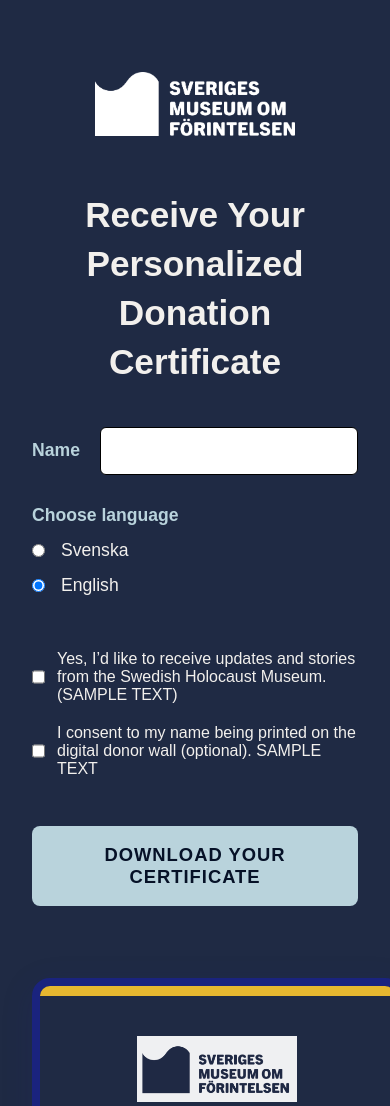
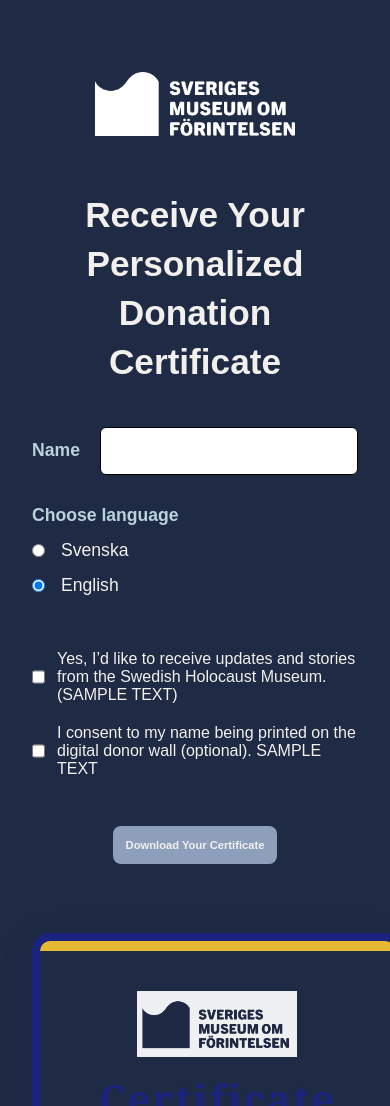
Before and after one commit to minzikimi/fundraiser, a React (Vite) app: page /personal-diploma in a window 390 px wide. Shown: the top 1106 px of the page. Built offline with nearby package versions, Linux system fonts and the light colour scheme; a web font is replaced by a local one.

Commit message:
Feat: Button component - responsiveness updated

```diff
--- a/src/components/Button/Button.module.css
+++ b/src/components/Button/Button.module.css
@@ -6,12 +6,36 @@
   border-radius: 8px;
   cursor: pointer;
   font-family: var(--font-sans);
-    font-size:1rem;
+  font-size: 1rem;
   font-weight: bold;
-    margin:2rem;
+  margin: 2rem;
 }
 
 .button:hover {
   background: var(--color-yellow);
   color: var(--color-midnight);
 }
+
+@media (max-width: 768px) {
+  .button {
+    padding: 1rem;
+    font-size: 1rem;
+    margin: 2rem;
+  }
+}
+
+@media (max-width: 650px) {
+  .button {
+    padding: 1rem;
+    font-size: 0.8rem;
+    margin: 1.8rem;
+  }
+}
+
+@media (max-width: 390px) {
+  .button {
+    padding: 0.8rem;
+    font-size: 0.7rem;
+    margin: 1.8rem;
+  }
+}
--- a/src/pages/ThankYou/PersonalDiploma.module.css
+++ b/src/pages/ThankYou/PersonalDiploma.module.css
@@ -1,5 +1,5 @@
 .container {
-  background-color: #1F2A44;
+  background-color: #1f2a44;
   min-height: 100vh;
   position: relative;
   display: flex;
@@ -7,7 +7,7 @@
   align-items: center;
   justify-content: center;
   padding: 2rem;
-  font-family: 'Arial', sans-serif;
+  font-family: "Arial", sans-serif;
   color: white;
   margin: 0 auto;
 }
@@ -38,9 +38,8 @@ h2 {
 .nameForm label {
   justify-items: center;
   font-weight: 600;
-  color: #B9D3DC;
+  color: #b9d3dc;
   font-size: 1.1rem;
-
 }
 
 .input {
@@ -61,7 +60,7 @@ h2 {
 .language p {
   font-size: 1.1rem;
   font-weight: 600;
-  color: #B9D3DC;
+  color: #b9d3dc;
   margin-bottom: 14px;
 }
 
@@ -82,7 +81,7 @@ h2 {
   gap: 12px;
 }
 
-.button {
+/* .button {
   width: 100%;
   max-width: 500px;
   background-color: #B9D3DC;
@@ -97,4 +96,4 @@ h2 {
   text-transform: uppercase;
   letter-spacing: 1px;
 
-}
+} */
```
Lines whose indentation alone changed are shown as unchanged.
